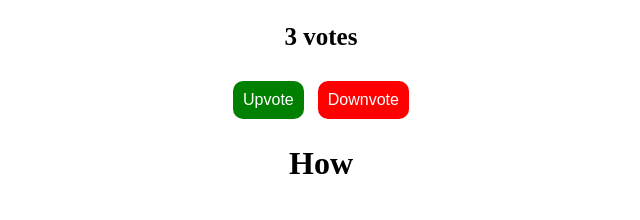
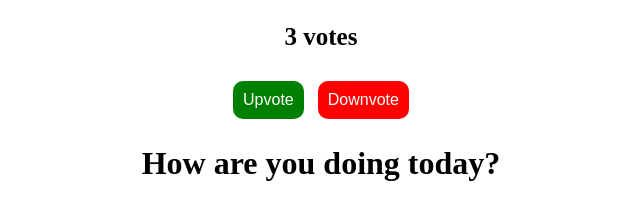
Before and after one commit to ATAMATODE/Amedeka-website-2, a plain HTML site: page index.html in a window 1280 px wide. Shown: the part 136-356 px from the top of the page, without its empty margins (319-959 px from the left). Drawn offline with Linux system fonts and the light colour scheme.

Commit message:
updated html file.
adding text to h1.

```diff
--- a/index.html
+++ b/index.html
@@ -14,7 +14,7 @@
   <button id="downvote"
    onclick="downvote()">Downvote</button>
    <div>
-     <h1>How </h1>
+     <h1>How are you doing today?</h1>
    </div>
   <script src="script.js"></script>
 
```
